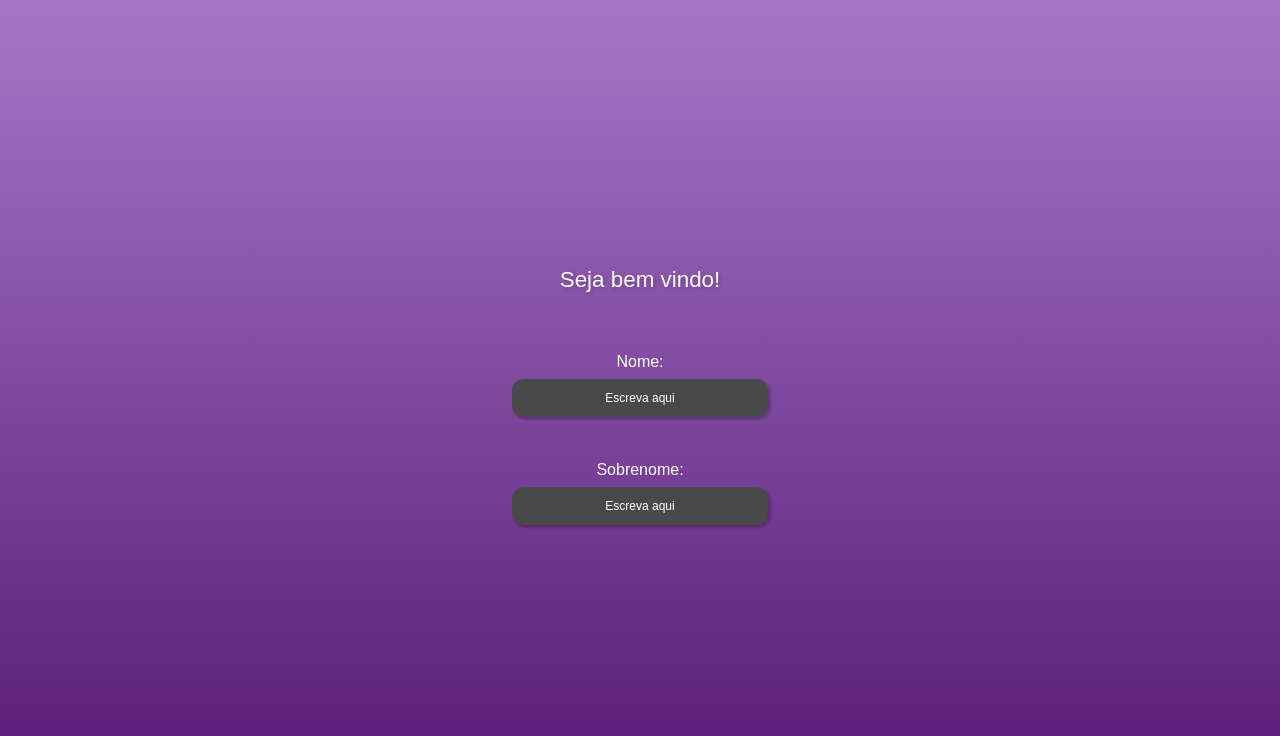
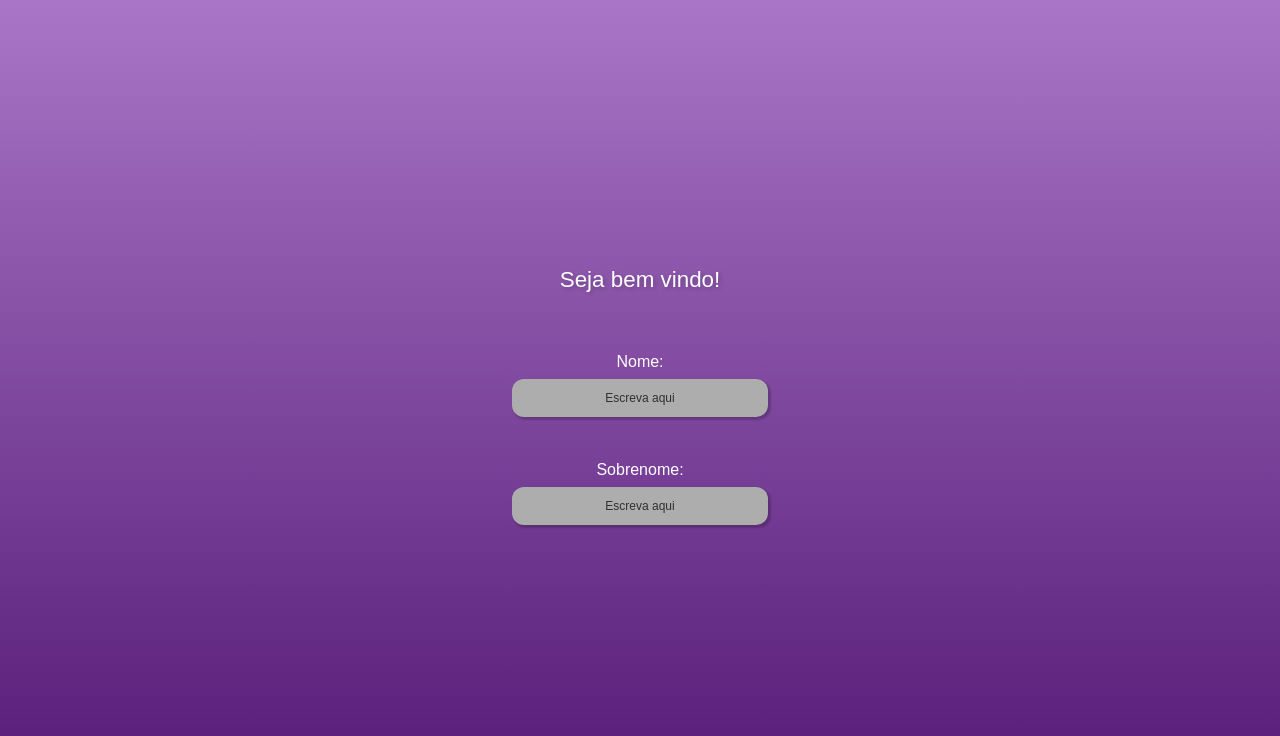
Before and after one commit to anguecalmon/pwi-calmon, a plain HTML site: page Aula 07/index.html in a window 1280 px wide. Drawn offline with Linux system fonts and the light colour scheme.

Commit message:
Atualização nas cores da caixinha de texto :D

```diff
--- a/Aula 07/css/estilo.css
+++ b/Aula 07/css/estilo.css
@@ -3,8 +3,8 @@ input[type=text] {
     padding: 12px 20px;
     margin: 8px 0;
     box-sizing: border-box;
-    background-color: #494949;
-    color: #ffffff;
+    background-color: #adadad;
+    color: #303030;
     border: 0;
   }
 
```
